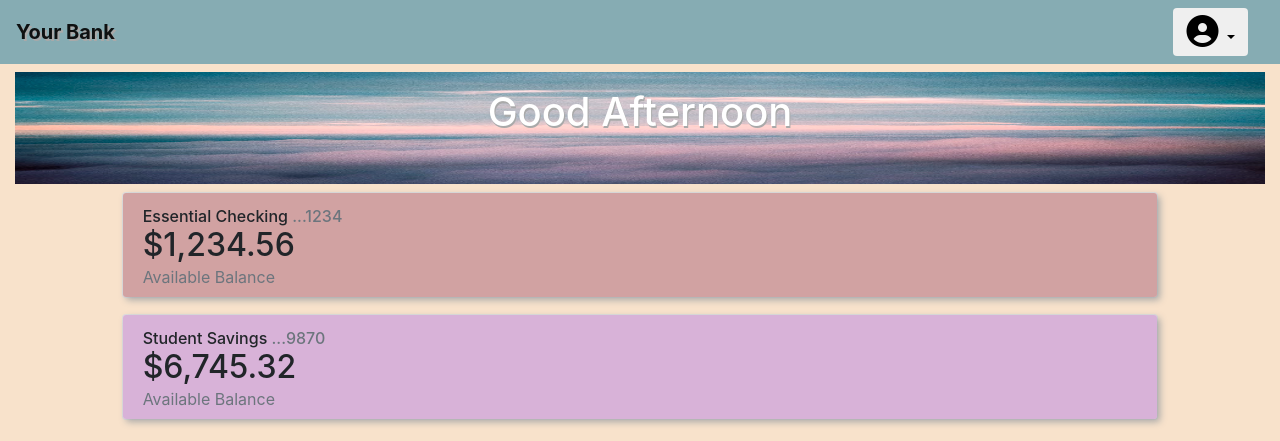
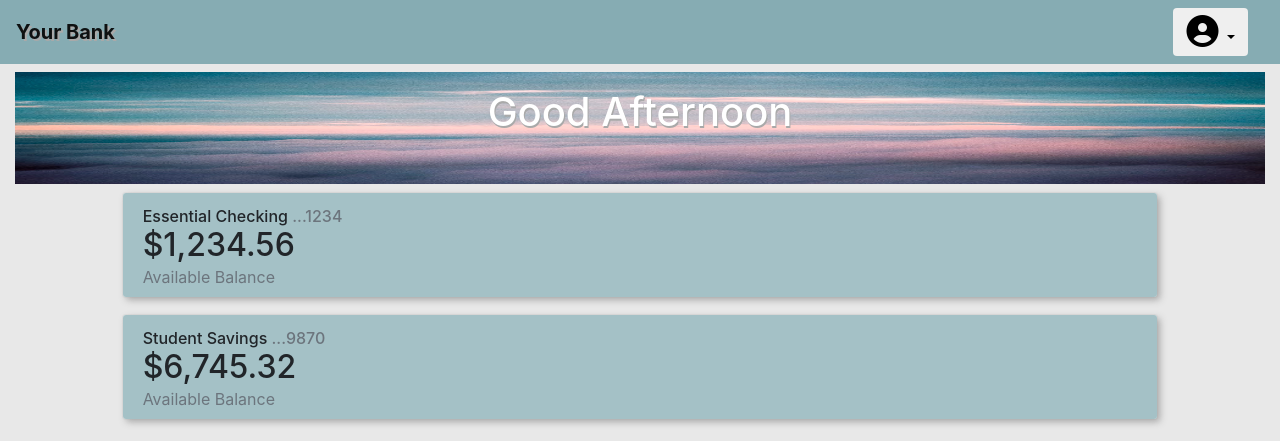
Before and after one commit to symxing/bank-mock, a plain HTML site: page login.html in a window 1280 px wide. Shown: the top 441 px of the page. Drawn offline with nearby package versions, Linux system fonts and the light colour scheme.

Commit message:
color changes

```diff
--- a/css/index.css
+++ b/css/index.css
@@ -1,5 +1,5 @@
 body {
-    background: rgba(243, 199, 153, 0.5) !important;
+    background: rgba(211, 211, 211, 0.5) !important;
 }
 
 .navbar-brand {
@@ -20,12 +20,8 @@ body {
     border-radius: 3px;
 }
 
-.balance-card1 {
-    background-color: rgba(163, 70, 70, 0.5);
-}
-
-.balance-card2 {
-    background-color: rgba(178, 102, 178, 0.5);
+.balance-card1, .balance-card2 {
+    background-color: rgba(134, 172, 179, 0.75);
 }
 
 #morning-message {
```
